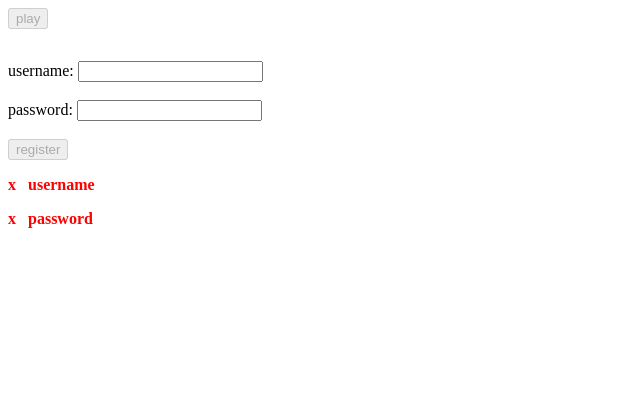
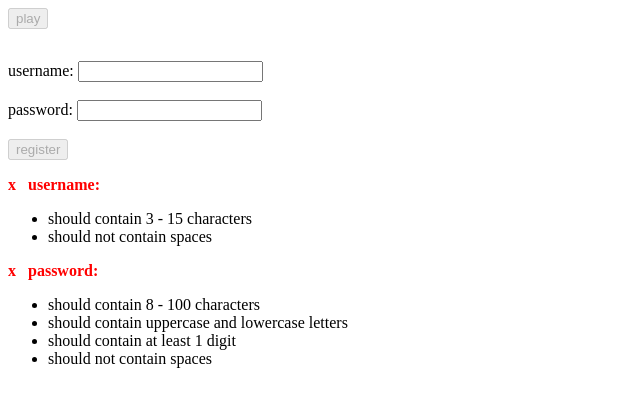
Before and after one commit to lukaszsliwinski/radio, an Angular app in the folder client/: page /register in a window 1280 px wide. Shown: the top 406 px of the page, without its empty margins (0-640 px from the left). Built offline with nearby package versions, Linux system fonts and the light colour scheme.

Commit message:
feat: create auth service with register function

```diff
--- a/client/src/app/components/register-form/register-form.component.html
+++ b/client/src/app/components/register-form/register-form.component.html
@@ -1,4 +1,4 @@
-<form [formGroup]="registerForm" (ngSubmit)="register()">
+<form [formGroup]="registerForm" (ngSubmit)="submit()">
   <label for="usernameInput">username: </label>
   <input id="usernameInput" type="text" formControlName="usernameInput">
   <div *ngIf=""></div>
@@ -13,12 +13,22 @@
   <span class="v">v</span>
   <span class="x">x</span>
   &nbsp;
-  <span>username</span>
+  <span>username:</span>
 </p>
+<ul>
+  <li>should contain 3 - 15 characters</li>
+  <li>should not contain spaces</li>
+</ul>
 
 <p class="{{ registerForm.controls.passwordInput.status === 'VALID' ? 'valid' : 'invalid' }}">
   <span class="v">v</span>
   <span class="x">x</span>
   &nbsp;
-  <span>password</span>
+  <span>password:</span>
 </p>
+<ul>
+  <li>should contain 8 - 100 characters</li>
+  <li>should contain uppercase and lowercase letters</li>
+  <li>should contain at least 1 digit</li>
+  <li>should not contain spaces</li>
+</ul>
--- a/client/src/app/components/register-form/register-form.component.ts
+++ b/client/src/app/components/register-form/register-form.component.ts
@@ -1,5 +1,6 @@
 import { Component } from '@angular/core';
 import { FormGroup, FormControl, Validators } from '@angular/forms';
+import { AuthService } from '../../services/auth.service';
 
 @Component({
   selector: 'app-register-form',
@@ -7,6 +8,8 @@ import { FormGroup, FormControl, Validators } from '@angular/forms';
   styleUrls: ['./register-form.component.scss']
 })
 export class RegisterFormComponent {
+  constructor(public authService: AuthService) {}
+
   registerForm = new FormGroup({
     usernameInput: new FormControl('', [
       Validators.required,
@@ -22,8 +25,10 @@ export class RegisterFormComponent {
     ])
   });
 
-  // TODO: move to auth service
-  register() {
-    console.log(this.registerForm.value);
+  submit() {
+    const uInput = this.registerForm.value.usernameInput;
+    const pInput = this.registerForm.value.passwordInput;
+
+    if (uInput !== null && uInput !== undefined && pInput !== null && pInput !== undefined) this.authService.register(uInput, pInput);
   }
 }
--- /dev/null
+++ b/client/src/app/services/auth.service.ts
@@ -0,0 +1,30 @@
+import { Injectable } from '@angular/core';
+import axios from 'axios';
+import { Router } from '@angular/router'
+
+@Injectable({
+  providedIn: 'root'
+})
+export class AuthService {
+
+  constructor(private router: Router) { }
+
+  register(usernameInput: string, passwordInput: string) {
+    axios
+      .post(
+        '/api/register',
+        {
+          usernameInput: usernameInput,
+          passwordInput: passwordInput
+        })
+      .then((result) => {
+        // console.log(result);
+        alert(result.data.message);
+        this.router.navigate(['']);
+      })
+      .catch(error => {
+        // console.log(error);
+        alert(error.response.data.message);
+      });
+  };
+}
```
Also changed, not shown: 1 other file (tests, documents, lock files or other folders).
